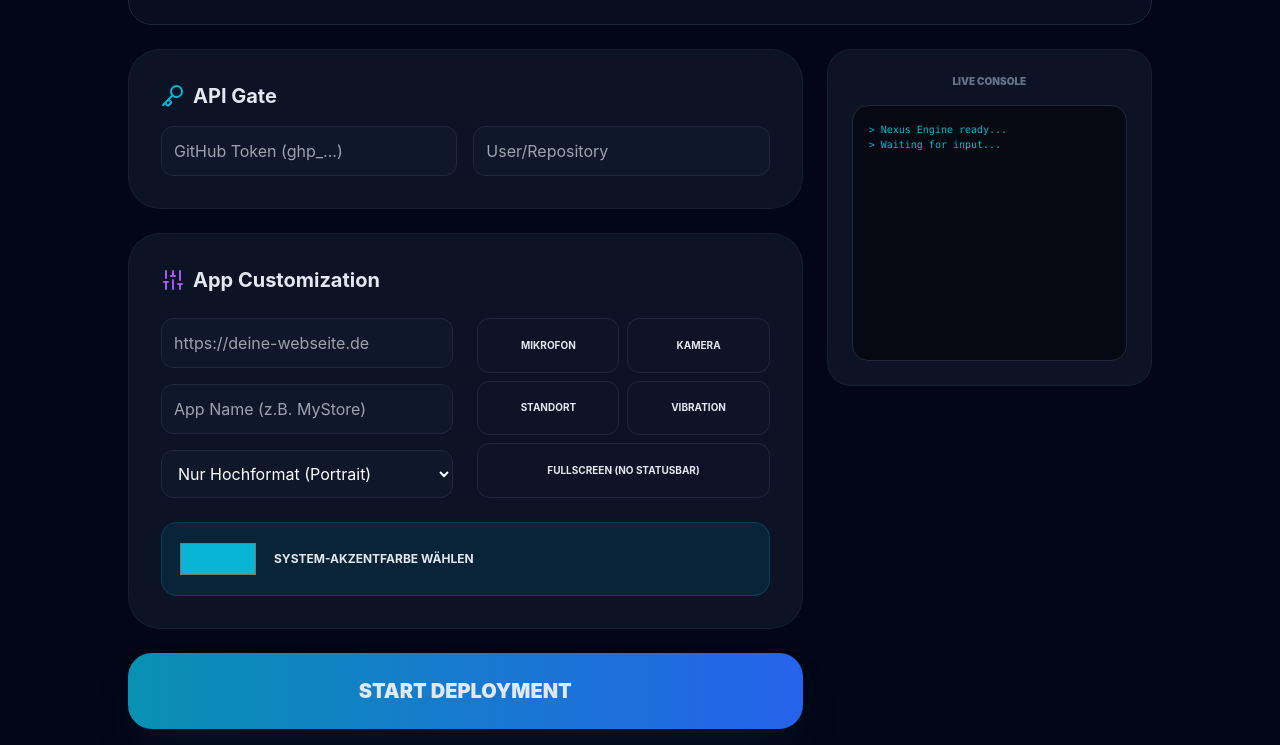
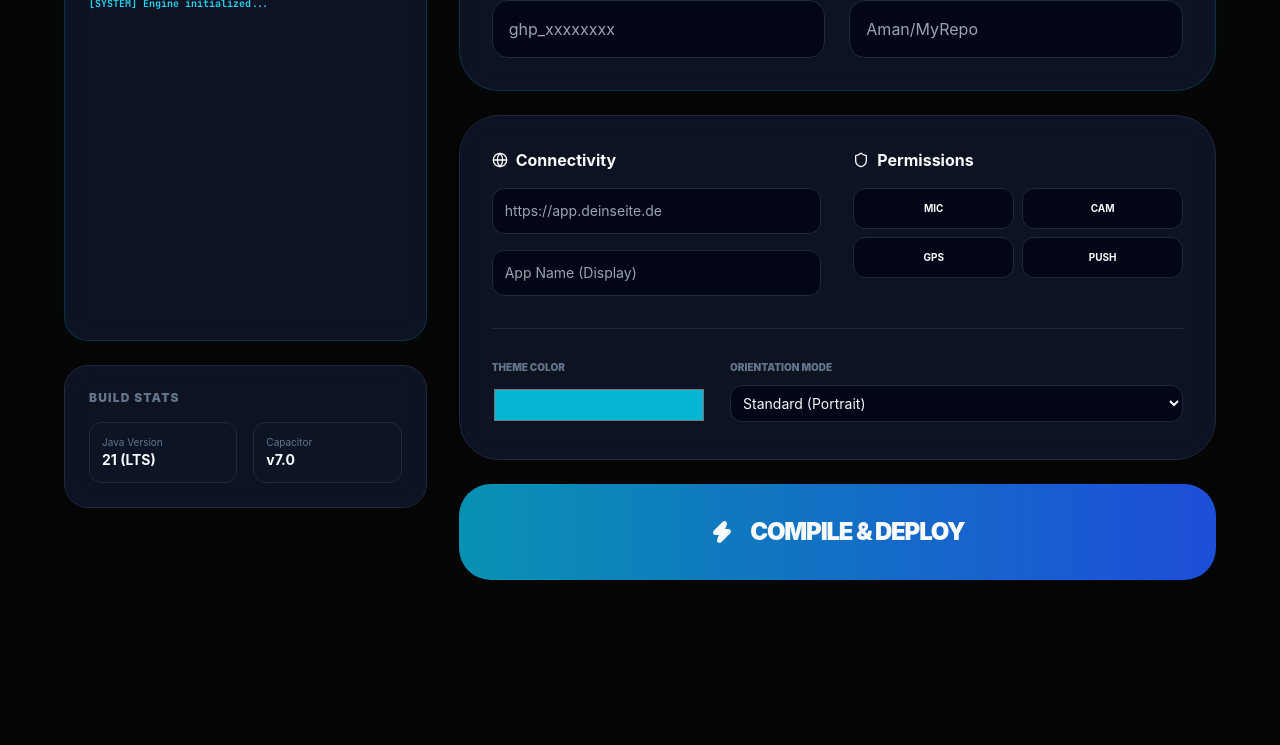
Before and after one commit to Aman-create-code/Web-to-App-ios-android, a plain HTML site: page index.html in a window 1280 px wide. Shown: the part 93-838 px from the top of the page. After the commit the page ends 800 px from the top, so only its background shows below. Drawn offline with nearby package versions, Linux system fonts and the light colour scheme.

Commit message:
Update index.html

```diff
--- a/index.html
+++ b/index.html
@@ -3,133 +3,163 @@
 <head>
     <meta charset="UTF-8">
     <meta name="viewport" content="width=device-width, initial-scale=1.0">
-    <title>Nexus Engine v3 | Pro App Builder</title>
+    <title>Nexus Engine v3.1 | Enterprise Builder</title>
     <script src="https://cdn.tailwindcss.com"></script>
     <script src="https://unpkg.com/lucide@latest"></script>
     <style>
-        body { background: #020617; font-family: 'Inter', sans-serif; }
-        .cyber-input { background: #0f172a; border: 1px solid #1e293b; color: white; border-radius: 12px; width: 100%; padding: 12px; transition: all 0.3s; }
-        .cyber-input:focus { border-color: #06b6d4; box-shadow: 0 0 15px rgba(6,182,212,0.3); outline: none; }
-        .card { background: rgba(15, 23, 42, 0.8); backdrop-filter: blur(20px); border: 1px solid rgba(255,255,255,0.05); }
+        @import url('https://fonts.googleapis.com/css2?family=JetBrains+Mono:wght@400;700&display=swap');
+        body { background: #050505; color: #f8fafc; font-family: 'Inter', sans-serif; }
+        .neon-border { border: 1px solid rgba(6, 182, 212, 0.2); box-shadow: 0 0 20px rgba(6, 182, 212, 0.05); }
+        .console-font { font-family: 'JetBrains Mono', monospace; }
+        .glass { background: rgba(15, 23, 42, 0.8); backdrop-filter: blur(15px); }
     </style>
 </head>
-<body class="text-slate-200 p-4">
+<body class="p-4 md:p-8">
 
-    <div class="max-w-5xl mx-auto space-y-6">
-        <div class="flex justify-between items-center bg-slate-900/50 p-6 rounded-3xl border border-slate-800">
-            <div>
-                <h1 class="text-3xl font-black text-white tracking-tighter uppercase">Nexus <span class="text-cyan-500">v3.0</span></h1>
-                <p class="text-xs text-slate-500 font-bold uppercase tracking-widest">Advanced Native Compiler Interface</p>
+    <div class="max-w-6xl mx-auto grid grid-cols-1 lg:grid-cols-12 gap-8">
+
+        <div class="lg:col-span-4 space-y-6 order-2 lg:order-1">
+            <div class="glass p-6 rounded-3xl neon-border">
+                <h3 class="text-xs font-black text-cyan-500 uppercase tracking-[0.2em] mb-4">System Monitor</h3>
+                <div id="logConsole" class="h-80 overflow-y-auto console-font text-[10px] space-y-1 text-slate-400">
+                    <p class="text-cyan-400 font-bold">[SYSTEM] Engine initialized...</p>
+                </div>
             </div>
-            <div id="statusBadge" class="px-4 py-1 rounded-full bg-slate-800 border border-slate-700 text-[10px] font-bold">READY</div>
+
+            <div class="glass p-6 rounded-3xl border border-slate-800">
+                <h3 class="text-xs font-black text-slate-500 uppercase mb-4 tracking-widest">Build Stats</h3>
+                <div class="grid grid-cols-2 gap-4">
+                    <div class="bg-slate-900/50 p-3 rounded-xl border border-slate-800">
+                        <p class="text-[10px] text-slate-500">Java Version</p>
+                        <p class="text-sm font-bold">21 (LTS)</p>
+                    </div>
+                    <div class="bg-slate-900/50 p-3 rounded-xl border border-slate-800">
+                        <p class="text-[10px] text-slate-500">Capacitor</p>
+                        <p class="text-sm font-bold">v7.0</p>
+                    </div>
+                </div>
+            </div>
         </div>
 
-        <div class="grid grid-cols-1 lg:grid-cols-3 gap-6">
-            <div class="lg:col-span-2 space-y-6">
+        <div class="lg:col-span-8 space-y-6 order-1 lg:order-2">
 
-                <div class="card p-8 rounded-[2rem] space-y-4">
-                    <h2 class="text-xl font-bold flex items-center gap-2"><i data-lucide="key" class="text-cyan-500"></i> API Gate</h2>
-                    <div class="grid grid-cols-1 md:grid-cols-2 gap-4">
-                        <input type="password" id="ghToken" class="cyber-input" placeholder="GitHub Token (ghp_...)">
-                        <input type="text" id="ghRepo" class="cyber-input" placeholder="User/Repository">
+            <div class="glass p-8 rounded-[2.5rem] neon-border">
+                <div class="flex flex-col md:flex-row gap-6">
+                    <div class="flex-1">
+                        <label class="text-[10px] font-black text-slate-500 uppercase ml-2">GitHub Personal Token</label>
+                        <input type="password" id="ghToken" class="w-full bg-slate-950 border border-slate-800 rounded-2xl p-4 mt-1 text-cyan-400 focus:border-cyan-500 outline-none transition-all" placeholder="ghp_xxxxxxxx">
+                    </div>
+                    <div class="flex-1">
+                        <label class="text-[10px] font-black text-slate-500 uppercase ml-2">Repo (User/Repo)</label>
+                        <input type="text" id="ghRepo" class="w-full bg-slate-950 border border-slate-800 rounded-2xl p-4 mt-1 focus:border-cyan-500 outline-none transition-all" placeholder="Aman/MyRepo">
+                    </div>
+                </div>
+            </div>
+
+            <div class="glass p-8 rounded-[2.5rem] border border-slate-800 space-y-8">
+                <div class="grid grid-cols-1 md:grid-cols-2 gap-8">
+                    <div class="space-y-4">
+                        <h4 class="font-bold flex items-center gap-2"><i data-lucide="globe" class="w-4 h-4"></i> Connectivity</h4>
+                        <input type="url" id="targetUrl" class="w-full bg-slate-950 border border-slate-800 rounded-xl p-3 text-sm" placeholder="https://app.deinseite.de">
+                        <input type="text" id="appName" class="w-full bg-slate-950 border border-slate-800 rounded-xl p-3 text-sm" placeholder="App Name (Display)">
+                    </div>
+
+                    <div class="space-y-4">
+                        <h4 class="font-bold flex items-center gap-2"><i data-lucide="shield" class="w-4 h-4"></i> Permissions</h4>
+                        <div class="grid grid-cols-2 gap-2">
+                            <button onclick="toggleF('mic')" id="btn-mic" class="p-3 bg-slate-950 border border-slate-800 rounded-xl text-[10px] font-bold uppercase transition-all">Mic</button>
+                            <button onclick="toggleF('cam')" id="btn-cam" class="p-3 bg-slate-950 border border-slate-800 rounded-xl text-[10px] font-bold uppercase transition-all">Cam</button>
+                            <button onclick="toggleF('gps')" id="btn-gps" class="p-3 bg-slate-950 border border-slate-800 rounded-xl text-[10px] font-bold uppercase transition-all">GPS</button>
+                            <button onclick="toggleF('notif')" id="btn-notif" class="p-3 bg-slate-950 border border-slate-800 rounded-xl text-[10px] font-bold uppercase transition-all">Push</button>
+                        </div>
                     </div>
                 </div>
 
-                <div class="card p-8 rounded-[2rem] space-y-6">
-                    <h2 class="text-xl font-bold flex items-center gap-2"><i data-lucide="sliders" class="text-purple-500"></i> App Customization</h2>
-
-                    <div class="grid grid-cols-1 md:grid-cols-2 gap-6">
-                        <div class="space-y-4">
-                            <input type="url" id="appUrl" class="cyber-input" placeholder="https://deine-webseite.de">
-                            <input type="text" id="appName" class="cyber-input" placeholder="App Name (z.B. MyStore)">
-                            <select id="orientation" class="cyber-input">
-                                <option value="portrait">Nur Hochformat (Portrait)</option>
-                                <option value="landscape">Nur Querformat (Landscape)</option>
-                                <option value="any">Automatisch drehen</option>
-                            </select>
-                        </div>
-
-                        <div class="grid grid-cols-2 gap-2">
-                            <button onclick="toggleF('mic')" id="f-mic" class="p-3 rounded-xl border border-slate-800 bg-slate-900/50 text-[10px] uppercase font-bold transition-all">Mikrofon</button>
-                            <button onclick="toggleF('cam')" id="f-cam" class="p-3 rounded-xl border border-slate-800 bg-slate-900/50 text-[10px] uppercase font-bold transition-all">Kamera</button>
-                            <button onclick="toggleF('gps')" id="f-gps" class="p-3 rounded-xl border border-slate-800 bg-slate-900/50 text-[10px] uppercase font-bold transition-all">Standort</button>
-                            <button onclick="toggleF('vibrate')" id="f-vibrate" class="p-3 rounded-xl border border-slate-800 bg-slate-900/50 text-[10px] uppercase font-bold transition-all">Vibration</button>
-                            <button onclick="toggleF('fullscreen')" id="f-fullscreen" class="p-3 rounded-xl border border-slate-800 bg-slate-900/50 text-[10px] uppercase font-bold transition-all col-span-2">Fullscreen (No Statusbar)</button>
-                        </div>
+                <div class="pt-6 border-t border-slate-800 grid grid-cols-1 md:grid-cols-3 gap-6">
+                    <div>
+                        <label class="text-[10px] font-black text-slate-500 uppercase">Theme Color</label>
+                        <input type="color" id="appColor" value="#06b6d4" class="w-full h-10 mt-2 bg-transparent border-none cursor-pointer">
                     </div>
-
-                    <div class="flex items-center gap-4 p-4 bg-cyan-500/10 border border-cyan-500/20 rounded-2xl">
-                        <input type="color" id="themeColor" value="#06b6d4" class="h-10 w-20 rounded bg-transparent border-none cursor-pointer">
-                        <p class="text-xs font-bold uppercase">System-Akzentfarbe wählen</p>
-                    </div>
-                </div>
-
-                <button onclick="triggerNexusBuild()" id="buildBtn" class="w-full py-6 rounded-3xl bg-gradient-to-r from-cyan-600 to-blue-600 font-black text-xl hover:scale-[1.01] active:scale-95 transition-all shadow-2xl shadow-cyan-900/20">
-                    START DEPLOYMENT
-                </button>
-            </div>
-
-            <div class="space-y-6">
-                <div class="card p-6 rounded-3xl text-center">
-                    <p class="text-[10px] font-black uppercase text-slate-500 mb-4">Live Console</p>
-                    <div id="console" class="h-64 bg-black/50 rounded-2xl p-4 text-[10px] text-left font-mono overflow-y-auto text-cyan-500 border border-slate-800">
-                        > Nexus Engine ready...<br>
-                        > Waiting for input...
+                    <div class="md:col-span-2">
+                        <label class="text-[10px] font-black text-slate-500 uppercase">Orientation Mode</label>
+                        <select id="appOrient" class="w-full bg-slate-950 border border-slate-800 rounded-xl p-2 mt-2 text-sm outline-none">
+                            <option value="portrait">Standard (Portrait)</option>
+                            <option value="landscape">Landscape Only</option>
+                            <option value="any">Sensor Based (Autorotate)</option>
+                        </select>
                     </div>
                 </div>
             </div>
+
+            <button onclick="runNexusBuild()" id="mainBtn" class="w-full py-8 bg-gradient-to-r from-cyan-600 to-blue-700 rounded-[2rem] font-black text-2xl tracking-tighter hover:brightness-125 active:scale-[0.98] transition-all flex items-center justify-center gap-4">
+                <i data-lucide="zap" class="fill-current"></i> COMPILE & DEPLOY
+            </button>
         </div>
     </div>
 
     <script>
         lucide.createIcons();
-        let features = { mic: false, cam: false, gps: false, vibrate: false, fullscreen: false };
+        let features = { mic: false, cam: false, gps: false, notif: false };
+
+        // Auto-Load Token
+        document.getElementById('ghToken').value = localStorage.getItem('nexus_token') || '';
+        document.getElementById('ghRepo').value = localStorage.getItem('nexus_repo') || '';
+
+        function addLog(msg, color = 'text-slate-400') {
+            const con = document.getElementById('logConsole');
+            const time = new Date().toLocaleTimeString();
+            con.innerHTML += `<p class="${color}">[${time}] ${msg}</p>`;
+            con.scrollTop = con.scrollHeight;
+        }
 
         function toggleF(id) {
             features[id] = !features[id];
-            document.getElementById('f-' + id).classList.toggle('border-cyan-500');
-            document.getElementById('f-' + id).classList.toggle('text-cyan-400');
+            const b = document.getElementById('btn-' + id);
+            b.classList.toggle('border-cyan-500');
+            b.classList.toggle('text-cyan-400');
+            addLog(`Permission ${id.toUpperCase()} set to ${features[id]}`);
         }
 
-        async function triggerNexusBuild() {
-            const btn = document.getElementById('buildBtn');
-            const cons = document.getElementById('console');
+        async function runNexusBuild() {
+            const btn = document.getElementById('mainBtn');
             const token = document.getElementById('ghToken').value;
             const repo = document.getElementById('ghRepo').value;
 
-            if(!token || !repo) return alert("API Daten fehlen!");
+            if(!token || !repo) return alert("Fehlende API-Daten!");
+
+            localStorage.setItem('nexus_token', token);
+            localStorage.setItem('nexus_repo', repo);
 
             btn.disabled = true;
-            cons.innerHTML += `<br>> Initiating Repository Dispatch...`;
+            addLog("Connecting to GitHub API...", "text-yellow-500");
 
             try {
-                const response = await fetch(`https://api.github.com/repos/${repo}/dispatches`, {
+                const res = await fetch(`https://api.github.com/repos/${repo}/dispatches`, {
                     method: 'POST',
                     headers: {
                         'Authorization': `Bearer ${token}`,
-                        'Accept': 'application/vnd.github.v3+json',
-                        'Content-Type': 'application/json'
+                        'Accept': 'application/vnd.github.v3+json'
                     },
                     body: JSON.stringify({
                         event_type: "nexus_build_trigger",
                         client_payload: {
-                            url: document.getElementById('appUrl').value,
-                            name: document.getElementById('appName').value,
-                            orientation: document.getElementById('orientation').value,
-                            color: document.getElementById('themeColor').value,
+                            url: document.getElementById('targetUrl').value,
+                            name: document.getElementById('appName').value || "NexusApp",
+                            orientation: document.getElementById('appOrient').value,
+                            color: document.getElementById('appColor').value,
                             perms: features
                         }
                     })
                 });
 
-                if(response.ok) {
-                    cons.innerHTML += `<br><span class="text-green-500">> SUCCESS: Action triggered! Check GitHub Actions tab.</span>`;
+                if(res.ok) {
+                    addLog("BUILD COMMAND ACCEPTED! Check GitHub Actions.", "text-green-500 font-bold");
                 } else {
-                    const err = await response.json();
-                    cons.innerHTML += `<br><span class="text-red-500">> ERROR: ${err.message}</span>`;
+                    const errorData = await res.json();
+                    addLog(`API ERROR: ${errorData.message}`, "text-red-500");
                 }
             } catch (e) {
-                cons.innerHTML += `<br><span class="text-red-500">> FATAL: Network Error.</span>`;
+                addLog("CRITICAL: Connection refused.", "text-red-600");
             }
             btn.disabled = false;
         }
```
